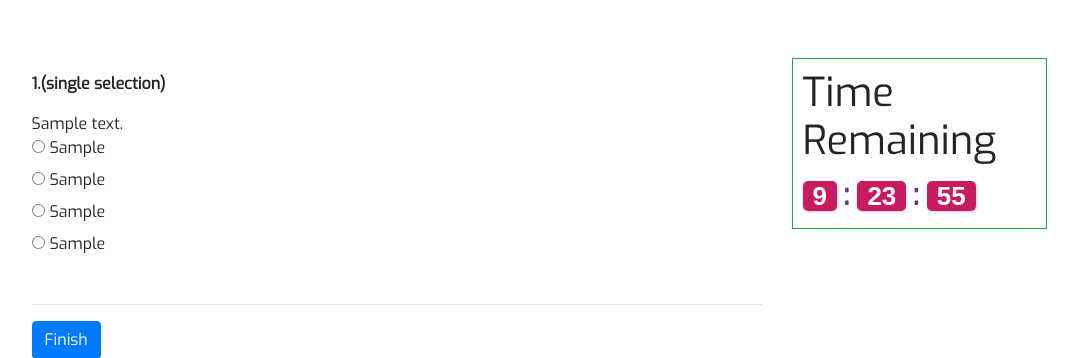
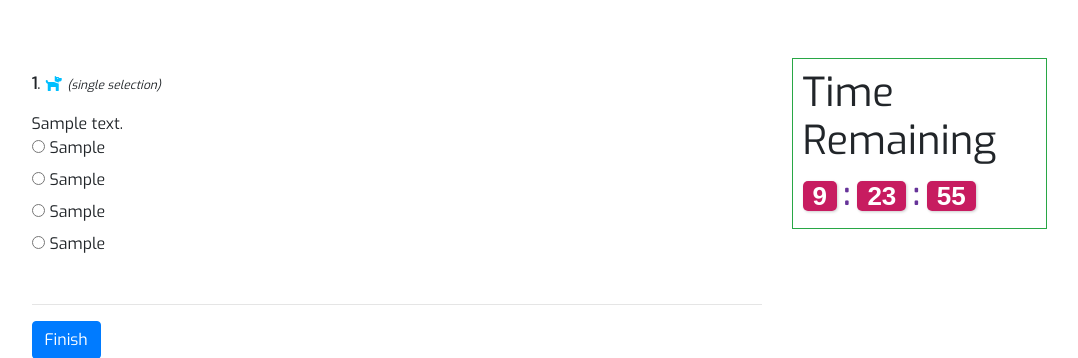
Before and after one commit to sctongye/Somsyd-ExamSys, a Django app: page /exam_page/ in a window 1280 px wide. Shown: the part 62-420 px from the top of the page, without its empty margins (101-1179 px from the left). Run offline with Django 3.2, Linux system fonts and the light colour scheme; a user stored in the database is signed in; tables that the repository leaves empty hold one stand-in row (values such as "Sample post"); grey boxes marked "Sample" are stand-in pictures; some libraries are stand-ins or nearby versions.

Commit message:
Add FontAwesome Icons

```diff
--- a/templates/base.html
+++ b/templates/base.html
@@ -49,6 +49,11 @@
       color: #1d2124;
     }
 
+    .question_type{
+      font-size: 12px;
+      font-style: oblique;
+    }
+
 
   </style>
 </head>
--- a/templates/questions/exam.html
+++ b/templates/questions/exam.html
@@ -54,7 +54,7 @@
                     <div id="{{ question.pk }}">
                       <br>
                       <div>
-                        <p><b>{{ forloop.counter }}.(single selection)</b></p>
+                        <p><b>{{ forloop.counter }}</b>. <i class="fas fa-dog" style="color:deepskyblue"></i> <span class="question_type">(single selection)</span></p>
                         {{ question.content|safe }}
                       </div>
 
@@ -85,7 +85,7 @@
                       <br>
 
                       <div>
-                        <p><b>{{ forloop.counter }}.(multi selections)</b></p>
+                        <p><b>{{ forloop.counter }}</b>. <i class="fas fa-cat" style="color:#ffb600"></i> <span class="question_type">(multi selections)</span></p>
                         {{ question.content|safe }}
                       </div>
 
@@ -113,7 +113,7 @@
                       <br>
 
                       <div>
-                        <p><b>{{ forloop.counter }}.(True or False)</b></p>
+                        <p><b>{{ forloop.counter }}</b>. <i class="fas fa-hand-spock" style="color:#7c6cff"></i> <span class="question_type">(True or False)</span></p>
                         {{ question.content|safe }}
                       </div>
 
@@ -134,7 +134,7 @@
                       <br>
 
                       <div>
-                        <p><b>{{ forloop.counter }}.(Fill your answer in blank)</b></p>
+                        <p><b>{{ forloop.counter }}</b>. <i class="fas fa-edit" style="color:deepskyblue"></i> <span class="question_type">(Fill your answer in blank)</span></p>
                         {{ question.content|safe }}
                       </div>
 
@@ -151,7 +151,7 @@
                       <br>
 
                       <div>
-                        <p><b>{{ forloop.counter }}.(Fill your answer in blank)</b></p>
+                        <p><b>{{ forloop.counter }}</b>. <i class="fas fa-pen-square" style="color:deepskyblue"></i> <span class="question_type">(Fill your answer in blank)</span></p>
                         {{ question.content|safe }}
                       </div>
 
```
Also changed, not shown: 1 other file.
